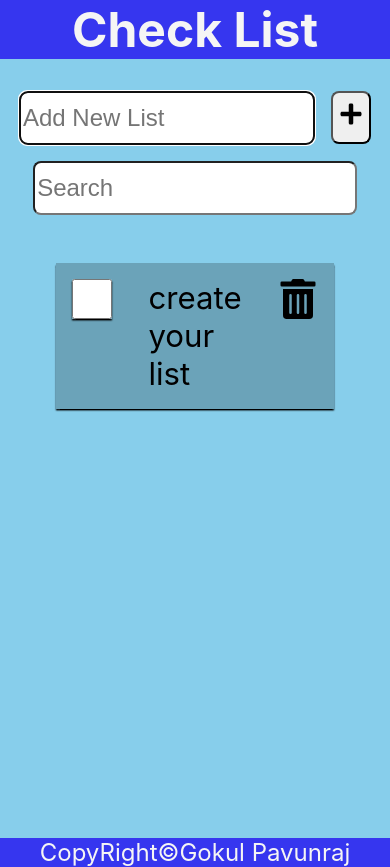
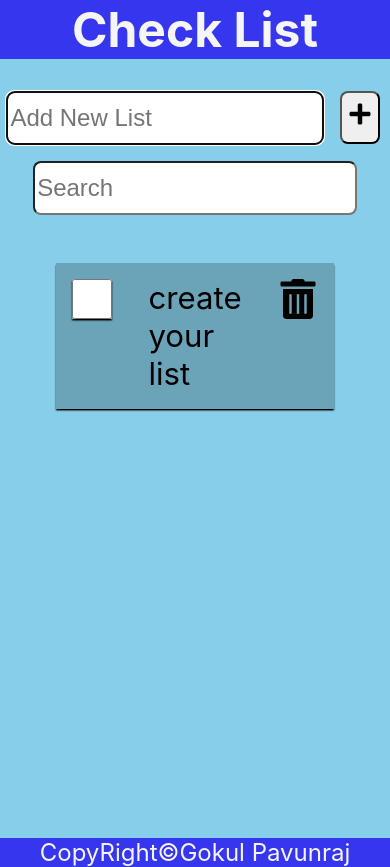
Before and after one commit to GokulPSVG/dailychecklist, a React (Create React App) app in the folder dailychecklist/: page / in a window 390 px wide. Built offline with nearby package versions, Linux system fonts and the light colour scheme.

Commit message:
tenth commit

```diff
--- a/dailychecklist/src/index.css
+++ b/dailychecklist/src/index.css
@@ -143,12 +143,8 @@ ul{
     margin: 1rem;
     padding: 0rem;
   }
-  .addNewItem input{
-    margin-left: 2rem;
-    max-width: 18rem
-  }
   .addNewItem button{
-    margin-right: 2rem;
+    margin-right: 0.2rem;
   }
   .listItem label{
     max-width: 4.4rem;
```
